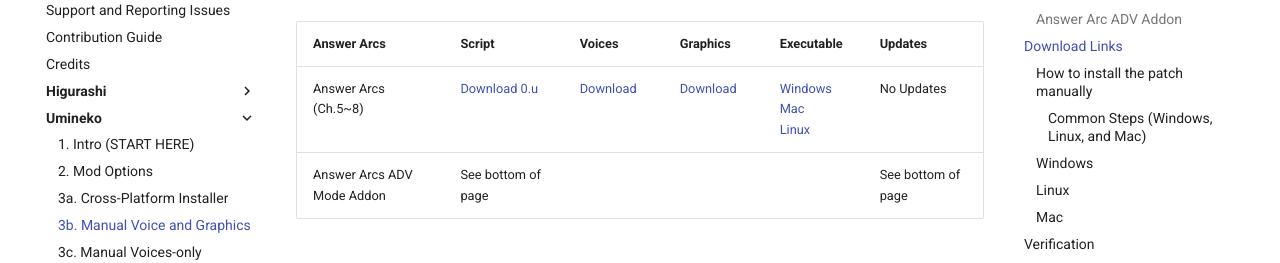
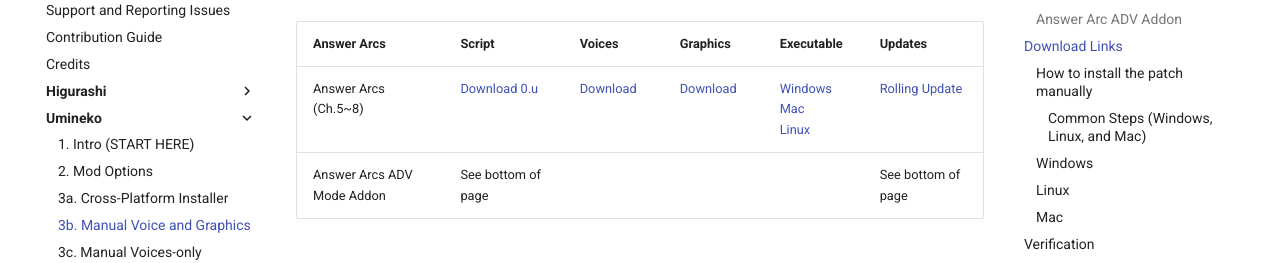
Before and after one commit to 07th-mod/wiki, an MkDocs documentation site: the page built from docs/Umineko/Umineko-Part-1---Voice-and-Graphics-Patch.md, in a window 1280 px wide and 900 px high, scrolled down 914 px. Shown: the part 179-442 px from the top of the window. Built offline with MkDocs 1.6.1 and Material for MkDocs 9.7.7, drawn with Linux system fonts in a browser that asks for light colours.

Commit message:
Umineko - Add rolling update file for Umineko Answer

```diff
--- a/docs/Umineko/Umineko-Part-1---Voice-and-Graphics-Patch.md
+++ b/docs/Umineko/Umineko-Part-1---Voice-and-Graphics-Patch.md
@@ -69,7 +69,7 @@
 <td><a href="https://07th-mod.com/Bern/UminekoChiru-Voices.7z">Download</a></td>
 <td><a href="https://07th-mod.com/Bern/UminekoChiru-Graphics.7z">Download</a></td>
 <td><a href="https://07th-mod.com/Bern/Umineko5to8.exe">Windows</a> <br> <a href="https://07th-mod.com/Bern/Umineko5to8.app.zip">Mac</a> <br> <a href="https://07th-mod.com/Bern/Umineko5to8">Linux</a></td>
-<td>No Updates</td>
+<td><a href="https://07th-mod.com/Bern/Umineko-Answer-Update-Full-Rolling-ALL-OS.7z">Rolling Update</a></td>
 </tr>
 <tr class="even">
 <td>Answer Arcs ADV Mode Addon</td>
```
